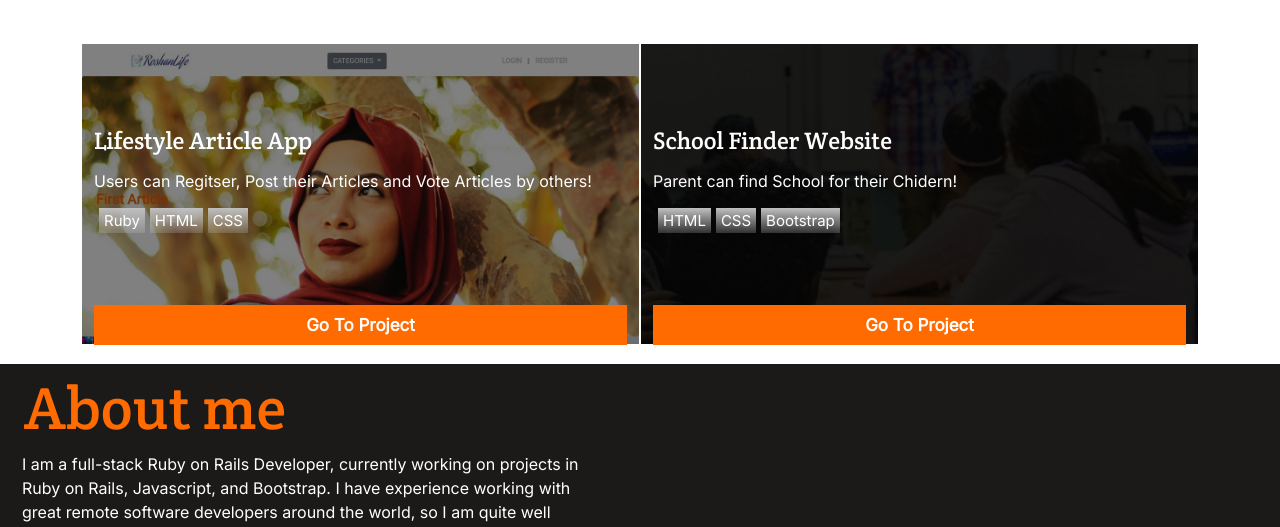
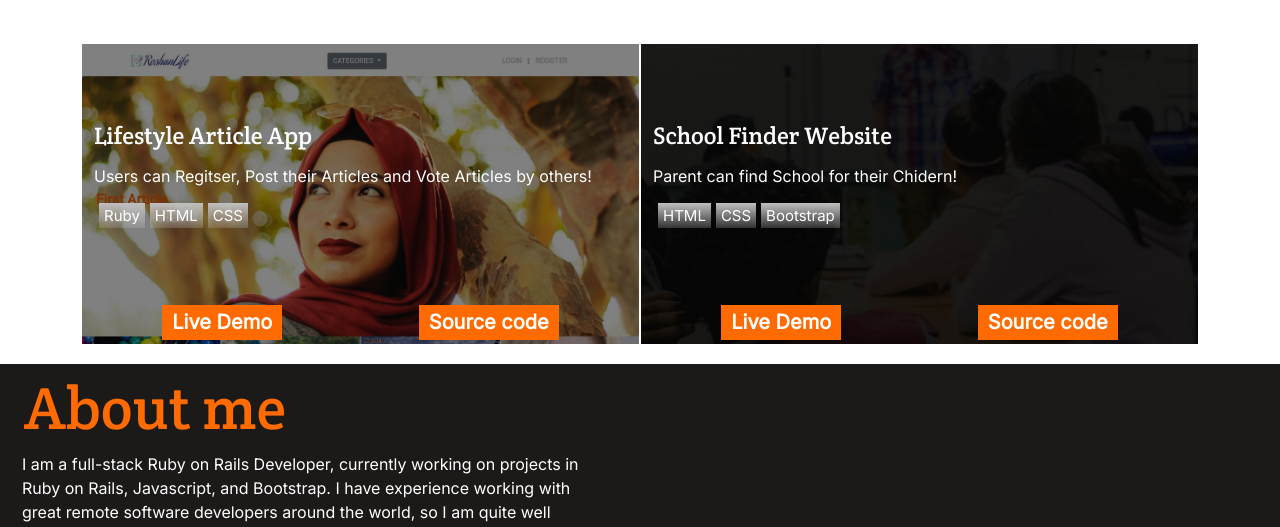
Before and after one commit to SajjadAhmad14/SajjadAhmad14.github.io, a plain HTML site: page index.html in a window 1280 px wide. Shown: the part 969-1496 px from the top of the page. Drawn offline with nearby package versions, Linux system fonts and the light colour scheme.

Commit message:
add live demo link and source link for projects

```diff
--- a/assets/style.css
+++ b/assets/style.css
@@ -163,7 +163,7 @@ body {
 .box .show-project {
   position: relative;
   top: 261px;
-  width: 100%;
+  padding: 5px 10px 5px 10px;
   border-radius: 0;
   background-color: #ff6b00;
   border: 0;
@@ -171,6 +171,11 @@ body {
   font-weight: 700;
   font-size: 17px;
   line-height: 24px;
+}
+
+.box .show-project a {
+  text-decoration: none;
+  color: #fff;
 }
 
 .box .show-skilss {
@@ -411,11 +416,6 @@ footer .fa {
     margin-left: 70px;
   }
 
-  .box h1,
-  p {
-    margin-left: 0;
-  }
-
   .fab,
   .fa {
     margin-right: 20px;
@@ -451,6 +451,10 @@ footer .fa {
     grid-template-columns: repeat(3, 1fr);
     grid-gap: 10px;
     margin-top: 100px;
+  }
+
+  .lifestyle p, .school p {
+    margin-left: 0;
   }
 
   footer {
--- a/index.html
+++ b/index.html
@@ -64,7 +64,10 @@
     <h1 class='text-center heading'>My Portfolio</h1>
     <div class='grid'>
       <div class='box lifestyle container'>
-        <button type="button" class="btn btn-primary btn-lg btn-block show-project shadow-none">Go To Project</button>
+        <div class = 'd-flex justify-content-around'>
+        <button type="button" class="btn btn-primary shadow-none show-project"><a href = 'https://roshanlife.herokuapp.com/' target = '_blank'>Live Demo</a></button>
+        <button type="button" class="btn btn-primary shadow-none show-project"><a href = 'https://github.com/SajjadAhmad14/RoshanLife' target = '_blank'>Source code</a></button>
+      </div>
         <h1 class='crete-font'>Lifestyle Article App</h1>
         <p class='mt-3 inter-font'>Users can Regitser, Post their Articles and Vote Articles by others!</p>
         <div class='show-skilss inter-font'>
@@ -74,7 +77,10 @@
         </div>
       </div>
       <div class='box school container'>
-        <button type="button" class="btn btn-primary btn-lg btn-block show-project shadow-none">Go To Project</button>
+        <div class='d-flex justify-content-around'>
+        <button type="button" class="btn btn-primary shadow-none show-project"><a href = 'https://rawcdn.githack.com/SajjadAhmad14/SCHOOL-IT/525761f06d859878842819ed006718f6c541eb4f/index.html' target = '_blank'>Live Demo</a></button>
+        <button type="button" class="btn btn-primary shadow-none show-project"><a href = 'https://github.com/SajjadAhmad14/SCHOOL-IT' target = '_blank'>Source code</a></button>
+        </div>
         <h1 class='crete-font'>School Finder Website </h1>
         <p class='mt-3 inter-font'>Parent can find School for their Chidern!</p>
         <div class='show-skilss inter-font'>
```
